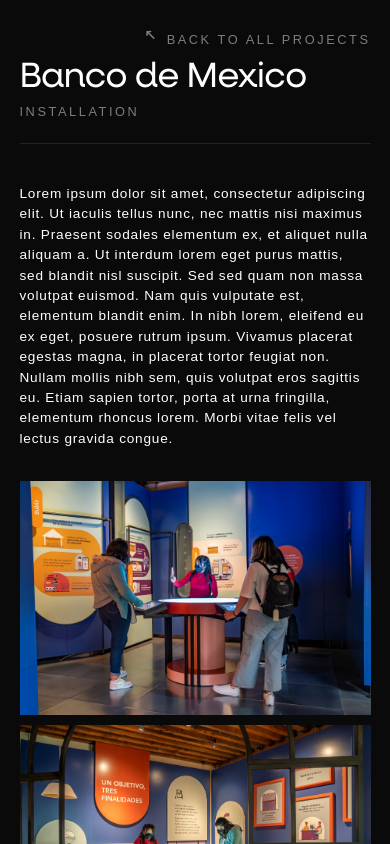
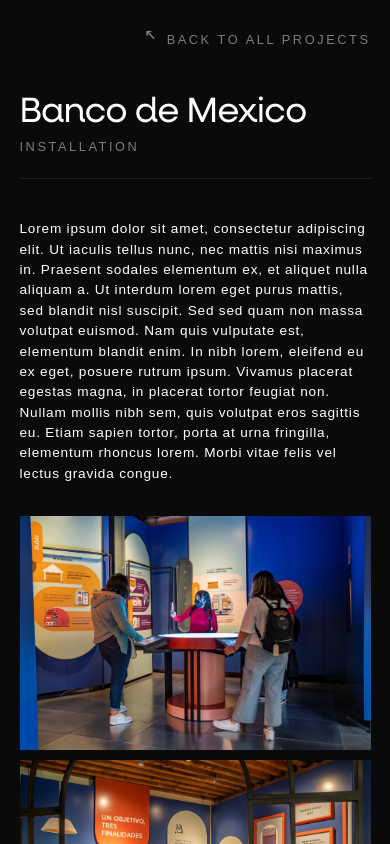
Before and after one commit to ConjecturesandRefutations/Karen-Website, a React (Vite) app: page /project/banco-de-mexico in a window 390 px wide. Shown: the top 844 px of the page. Built offline with nearby package versions, Linux system fonts and the light colour scheme.

Commit message:
minor mobile adjustment

```diff
--- a/src/App.css
+++ b/src/App.css
@@ -415,7 +415,7 @@
     top: 3%;
   }
   .inner-project-title{
-    margin-top: 5%
+    margin-top: 15%
 }
   .opening-section{
     align-content: center !important
```
